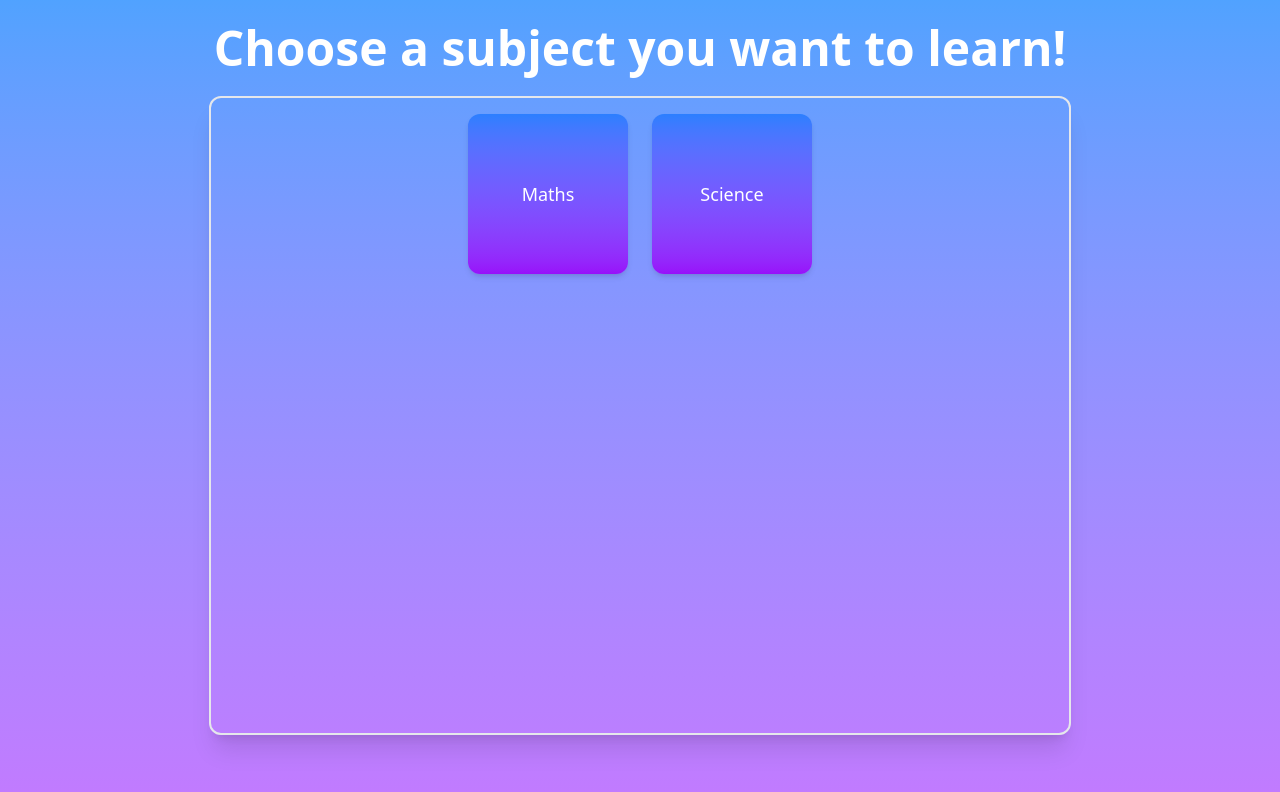
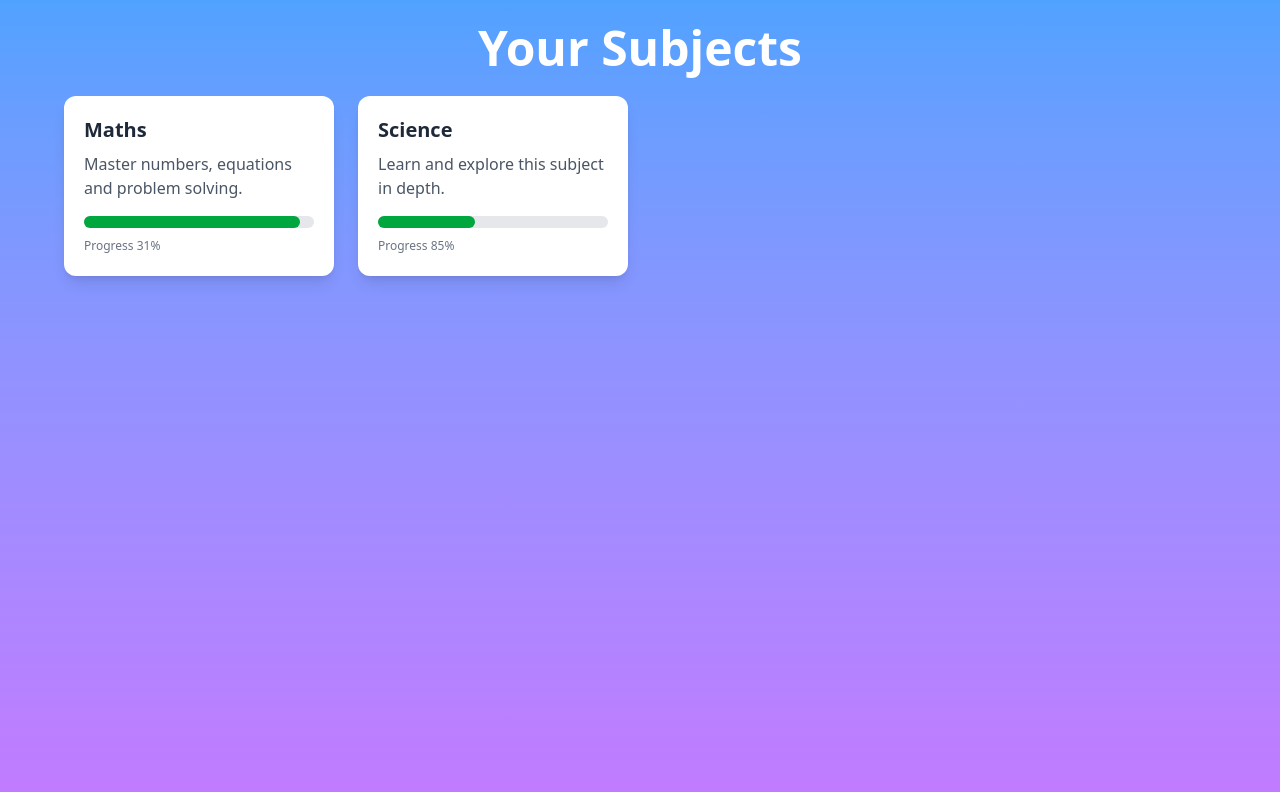
Before and after one commit to VinayakGhosh/Personalized-Education-Content-Generation, a React (Vite) app in the folder frontend/: page /select-subject in a window 1280 px wide. Shown: the top 792 px of the page. Built offline with nearby package versions, Linux system fonts and the light colour scheme; sample sign-in values are in the browser's storage.

Commit message:
UI changes made

```diff
--- a/frontend/src/pages/ChatPage.jsx
+++ b/frontend/src/pages/ChatPage.jsx
@@ -12,6 +12,8 @@ const ChatPage = () => {
   const [mode, setMode] = useState("Explain"); // Default mode
   const [selectedSubject, setSelectedSubject] = useState("");
   const [chapters, setChapters] = useState([]);
+  const [availableSubjects, setAvailableSubjects] = useState([]);
+
   const navigate = useNavigate();
 
   // Ref for the chat container
@@ -28,25 +30,28 @@ const ChatPage = () => {
   useEffect(() => {
     const fetchChapters = async () => {
       const storedSubject = localStorage.getItem("selectedSubject");
+      const userData = JSON.parse(localStorage.getItem("userData"));
 
       if (!storedSubject) {
         navigate("/select-subject");
       } else {
         setSelectedSubject(storedSubject);
-        console.log("coming here")
-        try {
-          const data = await getChaptersBySubject(storedSubject);
-          setChapters(data.chapters || []);
-        } catch (error) {
-          console.error("Failed to fetch chapters:", error);
-        }
+        setAvailableSubjects(userData.subjects || []);
+        fetchChaptersForSubject(storedSubject);
       }
     };
 
     fetchChapters();
   }, []);
 
-
+  const fetchChaptersForSubject = async (subject) => {
+    try {
+      const data = await getChaptersBySubject(subject);
+      setChapters(data.chapters || []);
+    } catch (error) {
+      console.error("Failed to fetch chapters:", error);
+    }
+  };
 
   // Function to format timestamp
   const getFormattedTime = () => {
@@ -108,23 +113,58 @@ const ChatPage = () => {
     handleSendMessage(`Explain the chapter: ${chapter}`);
   };
 
+  const handleViewProgress = () =>{
+    navigate("/select-subject")
+  }
+
+
   return (
     <div className="  w-full h-screen flex justify-center items-center ">
+      <div className="absolute top-2 right-2 flex gap-x-3 items-center justify-center ">
+        {/* Subject selection dropdown */}
+        <div className=" px-6">
+          <select
+            value={selectedSubject}
+            onChange={(e) => {
+              const newSubject = e.target.value;
+              setSelectedSubject(newSubject);
+              localStorage.setItem("selectedSubject", newSubject);
+              fetchChaptersForSubject(newSubject);
+              setMessages([]); // Optional: clear chat on subject switch
+            }}
+            className="p-2 border rounded-md bg-white text-black"
+          >
+            {availableSubjects.map((subject) => (
+              <option key={subject} value={subject}>
+                {subject}
+              </option>
+            ))}
+          </select>
+        </div>
+
+        {/* Log out button */}
         <button
           onClick={handleLogout}
-        className="bg-red-500 text-white px-4 py-2 rounded hover:bg-red-600 transition absolute top-2 right-2 cursor-pointer"
+          className="bg-red-500 text-white px-4 py-2 rounded hover:bg-red-600 transition  cursor-pointer"
         >
           Logout
         </button>
-      <div className="flex w-full gap-x-20  h-[90%] bg-gray-100 rounded-lg shadow-lg overflow-hidden">
+      </div>
+
+      <div className="flex w-full gap-x-20  h-[100%] bg-gray-100 rounded-lg shadow-lg overflow-hidden">
         {/* Sidebar */}
-        <div className="w-64 bg-white border-r p-4 overflow-y-auto">
-          <h3 className="text-lg font-bold mb-4">Chapters</h3>
+        <div className="flex flex-col w-64">
+          <div className="bg-blue-700 w-full h-15 flex items-center justify-center text-2xl font-semibold text-white cursor-pointer"
+          onClick={handleViewProgress}
+          >View Progress</div>
+
+          <div className=" h-full bg-white border-r border-purple-500 p-4 overflow-y-auto">
+            <h3 className="text-xl font-bold mb-4">Chapters</h3>
             <ul className="space-y-2">
               {chapters.map((chapter, index) => (
                 <li
                   key={index}
-                className="block w-full text-left p-2 mb-2 bg-white rounded hover:bg-gray-200 transition"
+                  className="block w-full text-left p-2 mb-2 bg-white rounded hover:bg-gray-200 transition cursor-pointer"
                   onClick={() => handleChapterClick(chapter)}
                 >
                   {chapter}
@@ -132,10 +172,11 @@ const ChatPage = () => {
               ))}
             </ul>
           </div>
+        </div>
 
         <div className="flex flex-col w-3xl h-[90%] bg-gray-100 rounded-lg shadow-lg overflow-hidden">
           {/* Chat Header */}
-          <div className="bg-[#4F959D] text-white text-center py-4 text-lg font-semibold shadow-md">
+          <div className="bg-blue-700 text-white text-center py-4 text-lg font-semibold shadow-md">
             Chat Assistant
             {selectedSubject && (
               <span className="text-sm italic text-gray-200">
@@ -160,7 +201,7 @@ const ChatPage = () => {
                 <div
                   className={`p-3 max-w-[75%] text-sm rounded-lg shadow-md ${
                     msg.sender === "user"
-                      ? "bg-[#4F959D] text-white rounded-br-none"
+                      ? "bg-blue-500 text-white rounded-br-none"
                       : "bg-gray-300 text-black rounded-bl-none"
                   }`}
                   style={{ whiteSpace: "pre-line" }}
@@ -179,7 +220,7 @@ const ChatPage = () => {
           <div className="flex items-center p-4 bg-white border-t shadow-md">
             {/* Mode Selector */}
             <select
-              className="p-3 border rounded-lg mr-3 bg-gray-200 focus:ring-2 focus:ring-blue-400"
+              className="p-3  rounded-lg mr-3 bg-gray-200 focus:ring-2 focus:ring-blue-400"
               value={mode}
               onChange={(e) => setMode(e.target.value)}
             >
@@ -199,7 +240,7 @@ const ChatPage = () => {
 
             <button
               onClick={handleSendMessage}
-              className="ml-3 mt-1 p-4 bg-[#4F959D] text-white rounded-full hover:bg-[#205781] transition duration-200 cursor-pointer"
+              className="ml-3 mt-1 p-4 bg-blue-700 text-white rounded-full hover:bg-[#205781] transition duration-200 cursor-pointer"
             >
               {loadingResponse ? (
                 <ClipLoader color={"white"} size={20} />
--- a/frontend/src/pages/SubjectSelectionPage.jsx
+++ b/frontend/src/pages/SubjectSelectionPage.jsx
@@ -34,17 +34,39 @@ const SubjectSelectionPage = () => {
   };
 
   return (
-    <div className="min-h-screen bg-gradient-to-b from-blue-400 to-purple-400 w-[100vw] h-screen flex flex-col items-center justify-start p-6">
-      <h2 className="text-5xl font-bold  mb-6 text-white">Choose a subject you want to learn!</h2>
-      <div className="flex flex-row flex-wrap md:justify-center gap-x-2 md:gap-x-6 w-[80%] lg:max-w-[70%] border-2 shadow-xl border-gray-200  max-h-xl h-[85%]  p-2 md:p-4 rounded-xl justify-center ">
+    <div className="min-h-screen w-full bg-gradient-to-b from-blue-400 to-purple-400 flex flex-col items-center justify-start p-6">
+    <h2 className="text-5xl font-bold mb-6 text-white">Your Subjects</h2>
+    <div className="grid grid-cols-1 sm:grid-cols-2 md:grid-cols-3 lg:grid-cols-4 gap-6 w-full max-w-6xl">
       {subjects.map((subject) => (
-          <button
+        <div
           key={subject}
           onClick={() => handleSubjectClick(subject)}
-            className="bg-gradient-to-b from-blue-500 to-purple-600 hover:bg-gradient-to-b hover:from-blue-400 hover:to-purple-600 rounded-xl shadow-md hover:shadow-xl text-lg font-medium hover:text-gray-700 py-4 transition duration-200  text-white md:w-40 md:h-40 w-1/2 h-40 cursor-pointer "
+          className="bg-white rounded-xl p-5 shadow-lg hover:shadow-xl transition duration-200 cursor-pointer"
         >
+          <h3 className="text-xl font-semibold text-gray-800 mb-2">
             {subject}
-          </button>
+          </h3>
+          <p className="text-gray-600 mb-4">
+            {subject === "Maths"
+              ? "Master numbers, equations and problem solving."
+              : subject === "Physics"
+              ? "Explore the laws of nature and the universe."
+              : subject === "Biology"
+              ? "Discover life, organisms, and ecosystems."
+              : subject === "Chemistry"
+              ? "Understand matter, reactions, and atoms."
+              : "Learn and explore this subject in depth."}
+          </p>
+
+          {/* Dummy Progress Bar */}
+          <div className="w-full bg-gray-200 rounded-full h-3 mb-1">
+            <div
+              className="bg-green-600 h-3 rounded-full transition-all duration-300"
+              style={{ width: `${Math.floor(Math.random() * 80) + 20}%` }}
+            ></div>
+          </div>
+          <span className="text-xs text-gray-500">Progress {Math.floor(Math.random() * 80) + 20}%</span>
+        </div>
       ))}
     </div>
   </div>
```
Lines whose indentation alone changed are shown as unchanged.
